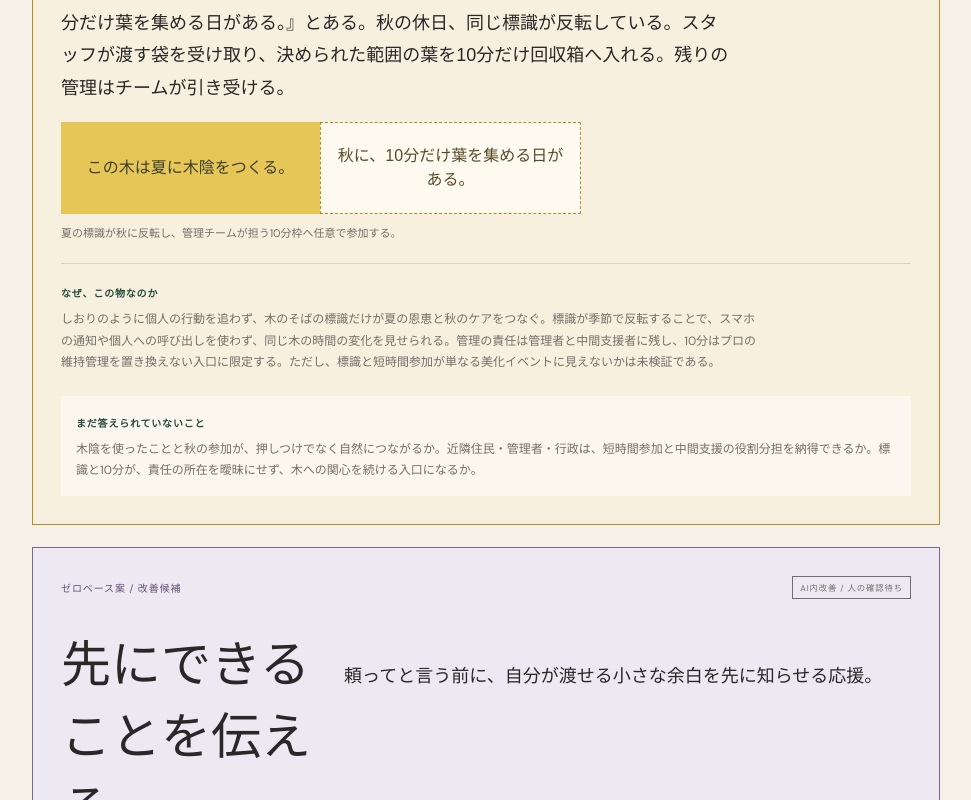
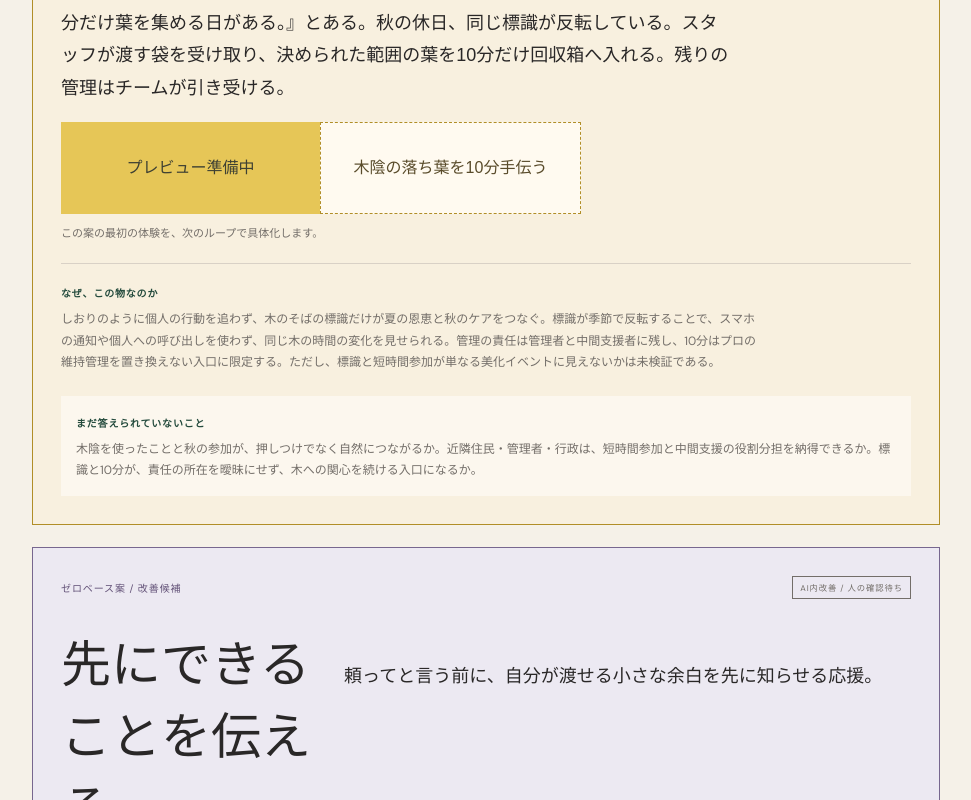
Before and after one commit to YashunX/Branco, a Next.js app: page /reports in a window 1280 px wide. Shown: the part 2380-3180 px from the top of the page, without its empty margins (272-1243 px from the left). Built offline with nearby package versions, Linux system fonts and the light colour scheme.

Commit message:
Match report previews by candidate id

```diff
--- a/src/app/reports/page.tsx
+++ b/src/app/reports/page.tsx
@@ -28,6 +28,7 @@ export default function Reports() {
   const shortlist = activeBriefs.slice(-6).reverse();
   const parkedBriefs = briefs.filter((brief) => brief.status === "保留 / 再発散待ち");
   const prototypes: PrototypePreview[] = harness.prototypePreviews;
+  const prototypeByBriefId = Object.fromEntries(prototypes.map((prototype) => [prototype.id.replace(/-preview$/, ""), prototype]));
   const reviewQuestions: ReviewQuestion[] = harness.reviewQuestions;
   const archiveObservations: ArchiveObservation[] = harness.archiveObservations;
   const loopSources = harness.branches.flatMap((branch) => branch.loops.flatMap((loop) => loop.sources));
@@ -63,7 +64,7 @@ export default function Reports() {
       <div className="story-candidates">
         {activeBriefs.map((brief) => {
           const index = briefs.findIndex((item) => item.id === brief.id);
-          const prototype = prototypes[index] ?? generatedPreviews[brief.id] ?? { front: "プレビュー準備中", inside: brief.title, interaction: "この案の最初の体験を、次のループで具体化します。" };
+          const prototype = prototypeByBriefId[brief.id] ?? generatedPreviews[brief.id] ?? { front: "プレビュー準備中", inside: brief.title, interaction: "この案の最初の体験を、次のループで具体化します。" };
           const steps = [brief.background, brief.tension, brief.redefinition];
           return <article className={`story-candidate ${index === 0 ? "primary-story" : index === 1 ? "secondary-story" : index === 2 || index === 3 ? "tertiary-story" : "quaternary-story"}`} key={brief.id}>
             <header><span>{brief.role}</span><small>{unverifiedBranchIds.has(brief.id) ? "AI内改善 / 人の確認待ち" : brief.status}</small></header>
```
